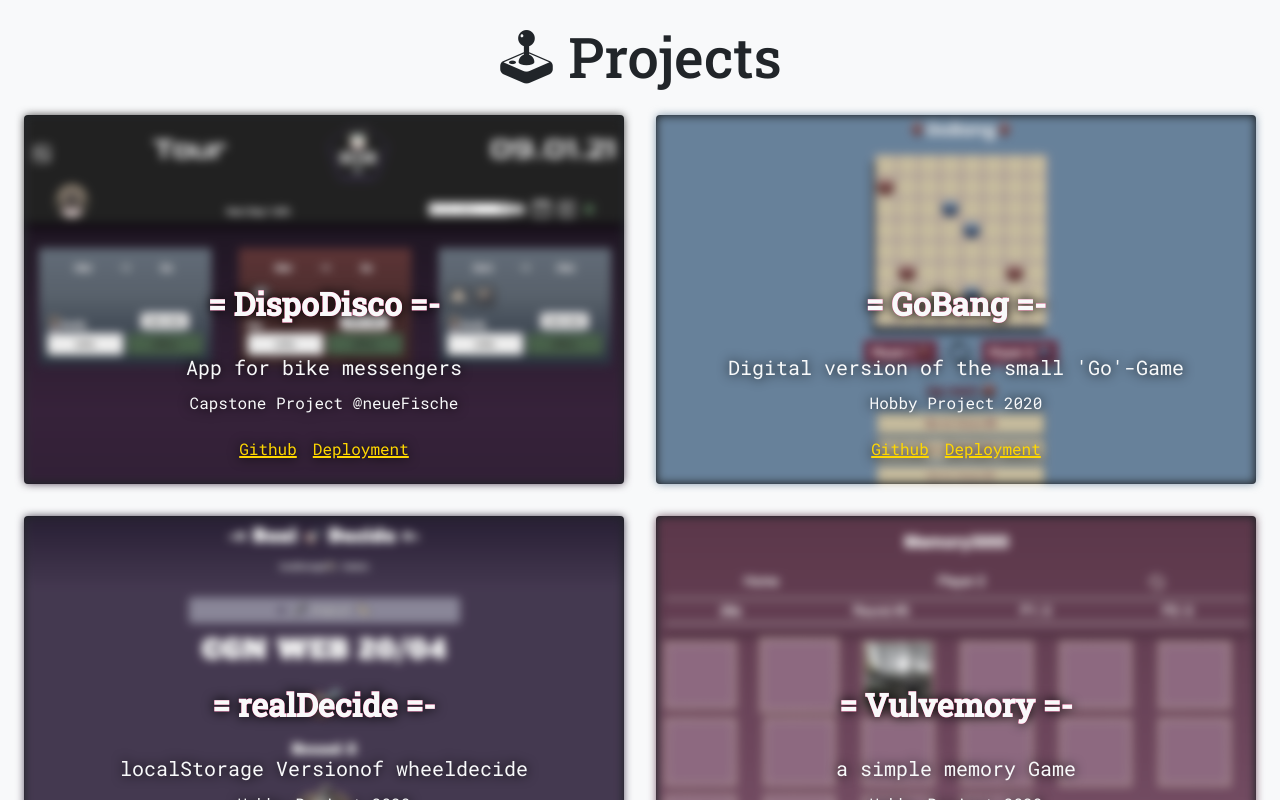
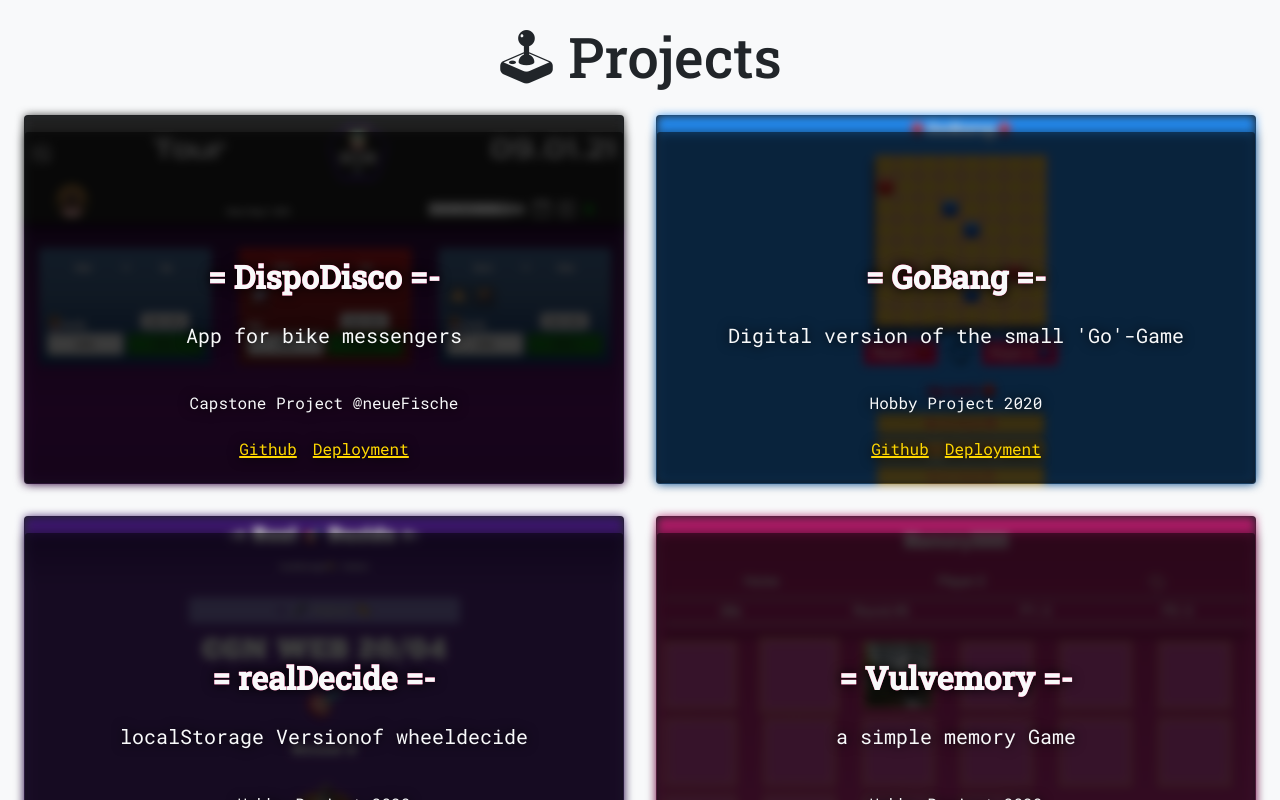
Before and after one commit to bwnstck/portfolio-react, a React (Create React App) app: page / in a window 1280 px wide. Shown: the part 1840-2640 px from the top of the page. Built offline with nearby package versions, Linux system fonts and the light colour scheme.

Commit message:
:lipstick: Change backgroundcolor change

```diff
--- a/src/screens/Projects.js
+++ b/src/screens/Projects.js
@@ -49,10 +49,11 @@
         {projects.map((project) => (
           <Project key={project.title} scaleTo={1.02}>
             <img loading="lazy" src={project.src} alt={project.title} />
+            <ShaderLayer />
             <div>
               <h4>{project.title}</h4>
+              <p>{project.sub}</p>
               <InfoContainer>
-                <p>{project.sub}</p>
                 <span>{project.type}</span>
               </InfoContainer>
               <LinkContainer>
@@ -70,16 +71,20 @@
     </Container>
   );
 };
-
+const ShaderLayer = styled.div`
+  transition: var(--transition);
+  background-color: rgba(0, 0, 0, 0.5);
+`;
 const Project = styled(Card)`
   flex: 0 1 600px;
   margin: 1rem;
-  transition: var(--transition);
-
   position: relative;
   padding: 0;
   width: clamp(330px, 40vw, 600px);
   &&:hover {
+    > :nth-child(2) {
+      background-color: rgba(0, 0, 0, 0);
+    }
     img {
       filter: blur(4px);
     }
@@ -92,7 +97,7 @@
     width: 100%;
     height: 100%;
     vertical-align: middle;
-    filter: blur(5px) grayscale(0.75);
+    filter: blur(5px);
   }
 
   > div {
```
